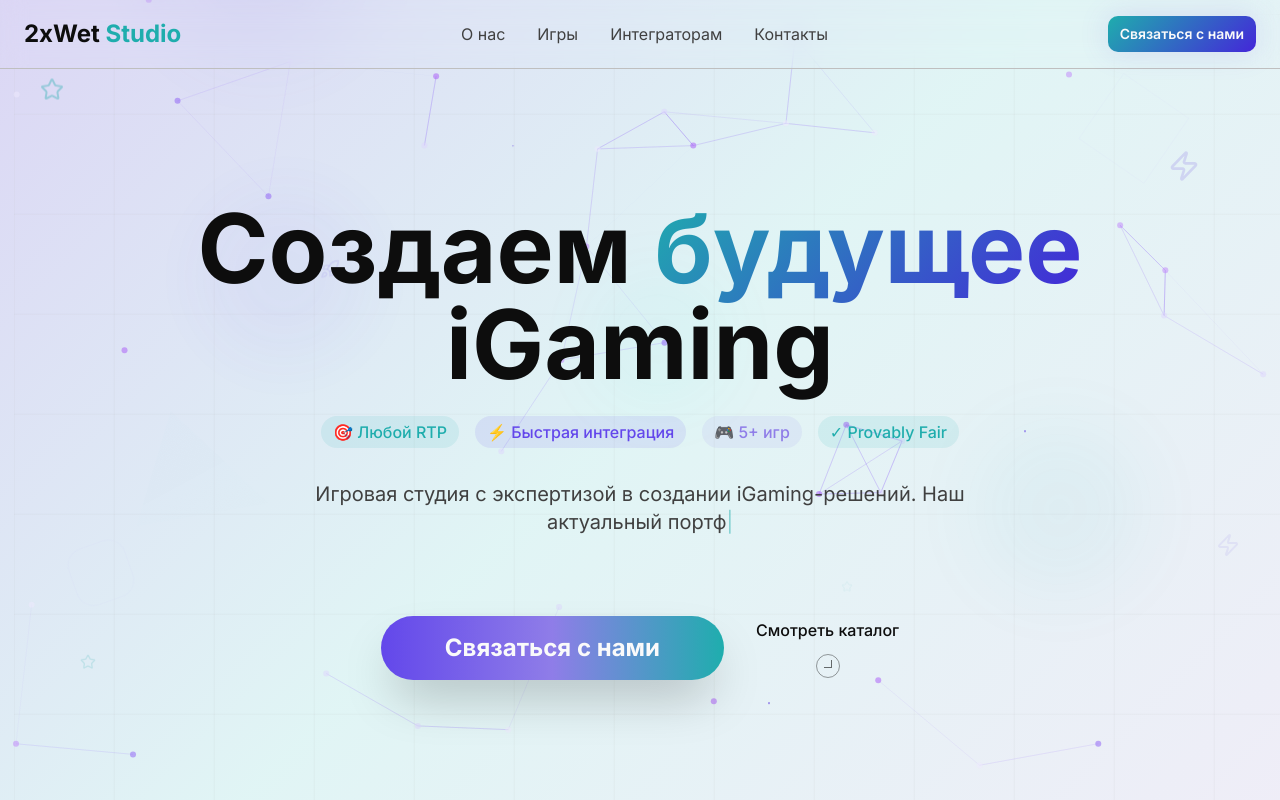
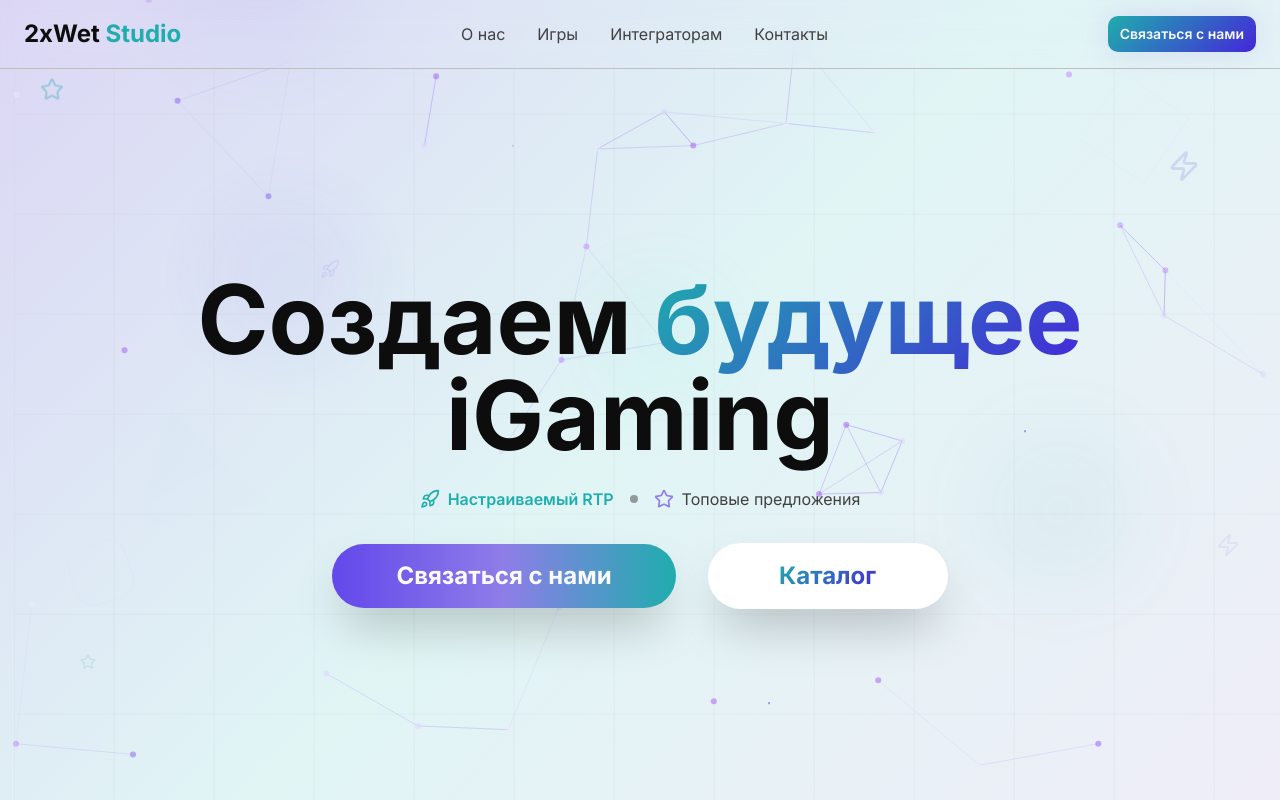
Before and after one commit to ca-si-what-ca-si-no/reel-vision-games, a React (Vite) app: page / in a window 1280 px wide. Built offline with nearby package versions, Linux system fonts and the light colour scheme.

Commit message:
Visual edit in Lovable

```diff
--- a/src/components/Hero.tsx
+++ b/src/components/Hero.tsx
@@ -46,51 +46,45 @@ const Hero = () => {
             <span className="text-foreground">iGaming</span>
           </h1>
 
-          <div className="flex items-center justify-center gap-2 md:gap-4 mb-8 text-base md:text-lg flex-wrap">
-            <span className="bg-accent/10 text-accent px-3 py-1 rounded-full text-sm md:text-base font-medium">
-              🎯 Любой RTP
-            </span>
-            <span className="bg-primary/10 text-primary px-3 py-1 rounded-full text-sm md:text-base font-medium">
-              ⚡ Быстрая интеграция
-            </span>
-            <span className="bg-primary-glow/10 text-primary-glow px-3 py-1 rounded-full text-sm md:text-base font-medium">
-              🎮 5+ игр
-            </span>
-            <span className="bg-accent/10 text-accent px-3 py-1 rounded-full text-sm md:text-base font-medium">
-              ✓ Provably Fair
-            </span>
+          <div className="flex items-center justify-center gap-2 md:gap-4 mb-8 text-base md:text-lg">
+            <div className="flex items-center gap-1 md:gap-2">
+              <Rocket className="w-4 h-4 md:w-5 md:h-5 text-accent" />
+              <span className="text-accent font-semibold text-sm md:text-base">Настраиваемый RTP</span>
+            </div>
+            <div className="w-1.5 h-1.5 md:w-2 md:h-2 rounded-full bg-muted-foreground/50"></div>
+            <div className="flex items-center gap-1 md:gap-2">
+              <Star className="w-4 h-4 md:w-5 md:h-5 text-primary-glow" />
+              <span className="text-muted-foreground text-sm md:text-base">Топовые предложения</span>
+            </div>
           </div>
 
-          <div className="text-lg md:text-xl text-muted-foreground mb-10 max-w-2xl mx-auto leading-tight min-h-[6rem] flex items-start justify-center text-center">
-            <TypewriterText initialText="Игровая студия " typeText="с экспертизой в создании iGaming-решений. Наш актуальный портфолио включает увлекательные игры с гибкой настройкой и полной кастомизацией." speed={80} />
-          </div>
+
 
           <div className="flex flex-col sm:flex-row gap-4 sm:gap-8 justify-center items-center w-full max-w-4xl mx-auto">
-            <Button
-              className="bg-gradient-to-r from-primary via-primary-glow to-accent text-primary-foreground font-bold text-lg sm:text-2xl px-8 sm:px-16 py-4 sm:py-8 shadow-2xl transition-all duration-300 transform hover:scale-110 hover:shadow-glow hover:brightness-110 w-full sm:min-w-[280px] sm:w-auto rounded-full"
-              onClick={() => {
-                document.getElementById('contact')?.scrollIntoView({ behavior: 'smooth', block: 'start' });
-              }}
-            >
+            <Button className="bg-gradient-to-r from-primary via-primary-glow to-accent text-primary-foreground font-bold text-lg sm:text-2xl px-8 sm:px-16 py-4 sm:py-8 shadow-2xl transition-all duration-300 transform hover:scale-110 hover:shadow-glow hover:brightness-110 w-full sm:min-w-[280px] sm:w-auto rounded-full" onClick={() => {
+            document.getElementById('contact')?.scrollIntoView({
+              behavior: 'smooth',
+              block: 'start'
+            });
+          }}>
               Связаться с нами
             </Button>
 
-            <div className="flex flex-col sm:flex-row gap-3 sm:gap-[10px] w-full sm:w-auto justify-center">
-              <div
-                className="flex items-center justify-center cursor-pointer transition-all duration-300 hover:scale-105"
-                onClick={() => {
-                  document.getElementById('games')?.scrollIntoView({ behavior: 'smooth', block: 'start' });
-                }}
-              >
-                <div className="flex flex-col items-center gap-3 text-foreground hover:text-primary transition-all duration-300 group">
-                  <span className="text-base font-medium">Смотреть каталог</span>
-                  <div className="relative">
-                    <div className="w-6 h-6 border border-foreground/40 rounded-full flex items-center justify-center group-hover:border-primary/60 transition-colors">
-                      <div className="w-2 h-2 border-r border-b border-foreground/60 rotate-45 group-hover:border-primary transition-colors animate-bounce" style={{animationDelay: '0.5s'}}></div>
-                    </div>
-                  </div>
-                </div>
-              </div>
+            <div className="flex flex-col sm:flex-row gap-3 sm:gap-[10px] w-full sm:w-auto">
+              <Button className="bg-white hover:bg-white border border-white/20 font-bold text-lg sm:text-2xl px-6 sm:px-14 py-4 sm:py-8 shadow-2xl transition-all duration-300 transform hover:scale-105 w-full sm:min-w-[240px] sm:w-auto rounded-full" onClick={() => {
+              document.getElementById('games')?.scrollIntoView({
+                behavior: 'smooth',
+                block: 'start'
+              });
+            }}>
+                <span className="text-transparent bg-gradient-accent bg-clip-text">Каталог</span>
+              </Button>
+
+              <Button className="border border-white/20 font-bold text-lg sm:text-2xl px-6 sm:px-16 py-4 sm:py-8 shadow-2xl transition-all duration-300 transform hover:scale-105 w-full sm:min-w-[200px] sm:w-auto rounded-full" style={{
+              backgroundColor: 'white',
+              '--tw-bg-opacity': '1'
+            } as React.CSSProperties} asChild>
+            </Button>
             </div>
           </div>
         </div>
```
